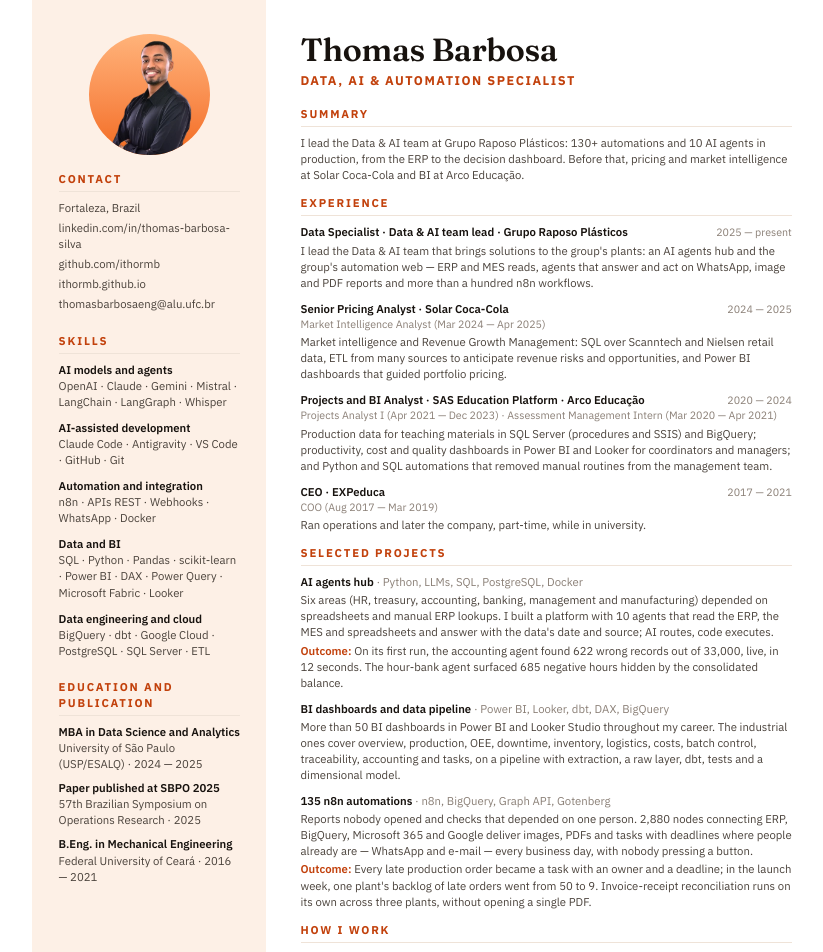
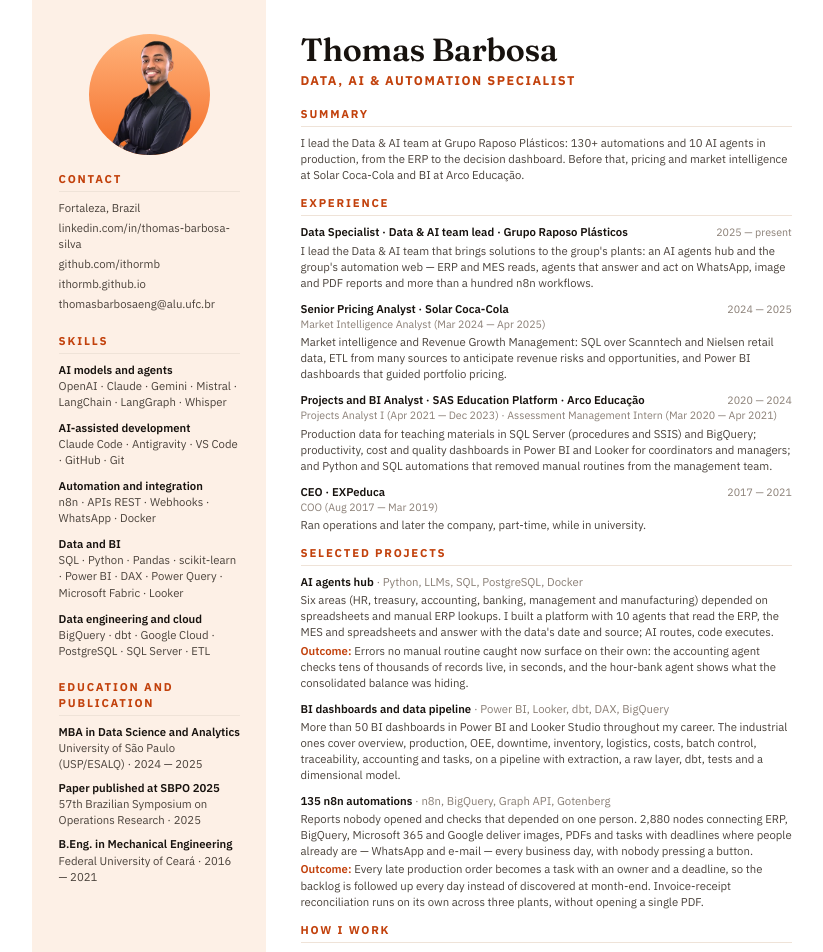
Before and after one commit to ithormb/ithormb.github.io, a Next.js app: page /en/cv in a window 1280 px wide. Shown: the top 952 px of the page, without its empty margins (211-1034 px from the left). Built offline with nearby package versions, Linux system fonts and the light colour scheme.

Commit message:
fix: resultados só de capacidade, sem números internos da empresa

```diff
--- a/content/site.ts
+++ b/content/site.ts
@@ -7,7 +7,7 @@ export type Thumb = "hub" | "whatsapp" | "n8n" | "clusters" | "bi" | "forecast"
 export type Projeto = {
   titulo: Text;
   descricao: Text;
-  // O que mudou no negócio. Só fato verificável: número medido ou comportamento observado, nunca estimativa.
+  // O que mudou no negócio, como capacidade observada. Nunca número interno da empresa (decisão do Thomas, 04/10/2026).
   resultado?: Text;
   tags: string[];
   ano: string;
@@ -266,8 +266,8 @@ export const site = {
         en: `Six areas (HR, treasury, accounting, banking, management and manufacturing) depended on spreadsheets and manual ERP lookups. I built a platform with ${hub.agentes.length} agents that read the ERP, the MES and spreadsheets and answer with the data's date and source; AI routes, code executes.`,
       },
       resultado: {
-        pt: "Na primeira rodada, o agente contábil achou 622 cadastros errados em 33 mil, ao vivo, em 12 segundos. O de banco de horas revelou 685 horas negativas que o saldo consolidado escondia.",
-        en: "On its first run, the accounting agent found 622 wrong records out of 33,000, live, in 12 seconds. The hour-bank agent surfaced 685 negative hours hidden by the consolidated balance.",
+        pt: "Erros que nenhuma rotina manual pegava passaram a aparecer sozinhos: o agente contábil confere dezenas de milhares de cadastros ao vivo, em segundos, e o de banco de horas mostra o que o saldo consolidado escondia.",
+        en: "Errors no manual routine caught now surface on their own: the accounting agent checks tens of thousands of records live, in seconds, and the hour-bank agent shows what the consolidated balance was hiding.",
       },
       tags: ["Python", "LLMs", "SQL", "PostgreSQL", "Docker"],
       ano: "2026",
@@ -327,8 +327,8 @@ export const site = {
         en: `Reports nobody opened and checks that depended on one person. ${numeros.nos.toLocaleString("en-US")} nodes connecting ERP, BigQuery, Microsoft 365 and Google deliver images, PDFs and tasks with deadlines where people already are — WhatsApp and e-mail — every business day, with nobody pressing a button.`,
       },
       resultado: {
-        pt: "Cada ordem de produção atrasada virou tarefa com dono e prazo; na semana de estreia, o estoque de atrasadas de uma unidade foi de 50 para 9. A conferência de canhotos de nota fiscal roda sozinha em três unidades, sem abrir um PDF.",
-        en: "Every late production order became a task with an owner and a deadline; in the launch week, one plant's backlog of late orders went from 50 to 9. Invoice-receipt reconciliation runs on its own across three plants, without opening a single PDF.",
+        pt: "Cada ordem de produção atrasada vira tarefa com dono e prazo, e o acúmulo de atrasadas passou a ser cobrado todo dia em vez de descoberto no fim do mês. A conferência de canhotos de nota fiscal roda sozinha em três unidades, sem abrir um PDF.",
+        en: "Every late production order becomes a task with an owner and a deadline, so the backlog is followed up every day instead of discovered at month-end. Invoice-receipt reconciliation runs on its own across three plants, without opening a single PDF.",
       },
       tags: ["n8n", "BigQuery", "Graph API", "Gotenberg"],
       ano: "2026",
```
Also changed, not shown: 2 other files (tests, documents, lock files or other folders).
